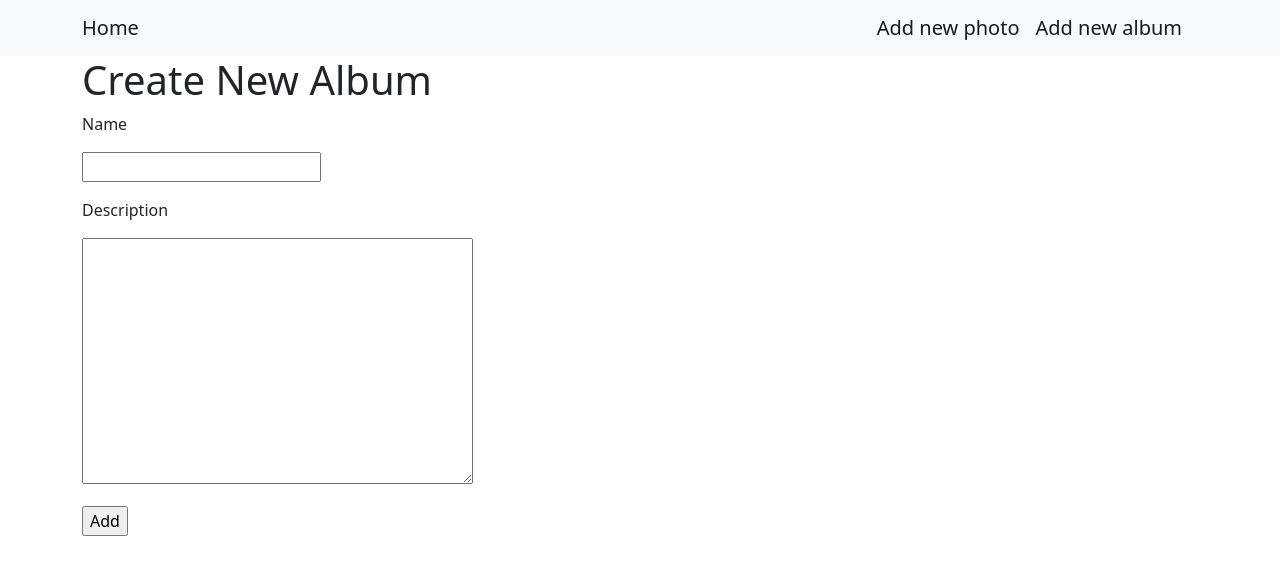
After one commit to Zhibekkas/exam_9, a Django app: page /album/add/ in a window 1280 px wide. The commit adds this page. Shown: the top 575 px of the page. Run offline with Django 4.2, Linux system fonts and the light colour scheme.

Commit message:
CRUD for Album was written

```diff
--- a/source/webapp/admin.py
+++ b/source/webapp/admin.py
@@ -3,7 +3,7 @@ from webapp.models import Photo, Album
 
 
 class PhotoAdmin(admin.ModelAdmin):
-    list_display = ['id', 'picture', 'caption', 'created_at', 'author', 'album', 'is_private']
+    list_display = ['id', 'picture', 'caption', 'created_at', 'album', 'is_private']
     list_filter = ['author']
     search_fields = ['caption', 'author']
     fields = ['picture', 'caption', 'created_at', 'author', 'album', 'is_private']
@@ -11,7 +11,7 @@ class PhotoAdmin(admin.ModelAdmin):
 
 
 class AlbumAdmin(admin.ModelAdmin):
-    list_display = ['id', 'name', 'description', 'author', 'creation_date', 'is_private']
+    list_display = ['id', 'name', 'description', 'creation_date', 'is_private']
     list_filter = ['name']
     search_fields = ['name']
     fields = ['name', 'description', 'author', 'creation_date', 'is_private']
--- a/source/webapp/forms.py
+++ b/source/webapp/forms.py
@@ -5,4 +5,10 @@ from webapp.models import Photo, Album
 class PhotoForm(forms.ModelForm):
     class Meta:
         model = Photo
-        fields = ("picture", "caption", "album")
+        fields = ["picture", "caption", "album"]
+
+
+class AlbumForm(forms.ModelForm):
+    class Meta:
+        model = Album
+        fields = ["name", "description"]
--- a/source/webapp/models.py
+++ b/source/webapp/models.py
@@ -7,17 +7,13 @@ class Photo(models.Model):
     picture = models.ImageField(null=False, blank=False, verbose_name='Photo', upload_to='uploads')
     caption = models.CharField(null=False, blank=False, verbose_name='Caption', max_length=100)
     created_at = models.DateTimeField(auto_now_add=True, verbose_name="Creation date")
-    author = models.ForeignKey(
+    author = models.ManyToManyField(
         User,
         related_name="photos",
-        on_delete=models.CASCADE,
-        default=1,
-        verbose_name="Author",
-        null=False,
-        blank=False
+        verbose_name="Author"
     )
     album = models.ForeignKey('webapp.Album', on_delete=models.CASCADE,
-                              verbose_name="Album", null=True, blank=True)
+                              verbose_name="Album", null=True, blank=True, related_name='photos')
     is_private = models.BooleanField(default=False, verbose_name='Privacy')
 
     class Meta:
@@ -25,20 +21,16 @@ class Photo(models.Model):
         verbose_name_plural = "Photos"
 
     def __str__(self) -> str:
-        return f"info: {self.caption}. {self.author.username}"
+        return f'{self.caption}'
 
 
 class Album(models.Model):
     name = models.CharField(null=False, blank=False, verbose_name='Name', max_length=100)
     description = models.TextField(null=True, blank=True, verbose_name='Description', max_length=2000)
-    author = models.ForeignKey(
+    author = models.ManyToManyField(
         User,
         related_name="albums",
-        on_delete=models.CASCADE,
-        default=1,
-        verbose_name="Author",
-        null=False,
-        blank=False
+        verbose_name="Author"
     )
     creation_date = models.DateTimeField(auto_now_add=True, verbose_name="Creation date")
     is_private = models.BooleanField(default=False, verbose_name='Privacy')
@@ -48,4 +40,4 @@ class Album(models.Model):
         verbose_name_plural = "Albums"
 
     def __str__(self) -> str:
-        return f"info: {self.name}"
+        return f'{self.name}'
--- /dev/null
+++ b/source/webapp/templates/albums/create.html
@@ -0,0 +1,11 @@
+{% extends 'base.html' %}
+
+{% block title %}Create album{% endblock %}
+{% block nav %}{% endblock %}
+{% block content %}
+    <h1>Create New Album</h1>
+
+    <form method="post">
+        {% include "partial/form.html" with button_text="Add" %}
+    </form>
+{% endblock %}
--- a/source/webapp/templates/base.html
+++ b/source/webapp/templates/base.html
@@ -29,6 +29,9 @@
 <li class="nav-item">
                                 <a class ="navbar-brand" href="{% url 'webapp:photo_add' %}">Add new photo</a>
                             </li>
+                    <li class="nav-item">
+                                <a class ="navbar-brand" href="{% url 'webapp:album_add' %}">Add new album</a>
+                            </li>
                     </ul>
                 </div>
 
--- a/source/webapp/templates/partial/form.html
+++ b/source/webapp/templates/partial/form.html
@@ -1,20 +1,14 @@
-{% if not fields_only %}
-    {% csrf_token %}
-{% endif %}
-
+{% csrf_token %}
 {% for error in form.non_field_errors %}
-   <p class="text-danger">{{ error }}</p>
+   <p class="form-error">{{ error }}</p>
 {% endfor %}
-
 {% for field in form %}
-    <p><label for="{{ field.id_for_label }}">{{ field.label }}</label></p>
-    {% for error in field.errors %}
-        <p class="text-danger">{{ error }}</p>
-    {% endfor %}
-    {{ field }}
+   <p><label for="{{ field.id_for_label }}">{{ field.label }}</label></p>
+   {% for error in field.errors %}
+       <p class="form-error">{{ error }}</p>
+   {% endfor %}
+   <p>{{ field }}</p>
 {% endfor %}
-
-<br>
 {% if not fields_only %}
     <input type="submit" value={{ button_text|default:"Save" }} >
 {% endif %}
--- a/source/webapp/templates/photos/index_view.html
+++ b/source/webapp/templates/photos/index_view.html
@@ -6,9 +6,9 @@
       <img class="photo" src="{{ photo.picture.url }}" alt="photo">
      <div class="card-body">
          <p class="card-text"> Caption: {{ photo.caption }}</p>
-         <p class="card-text"> Author: {{ photo.author }}</p>
+         <p class="card-text"> Author: {{ photo.author.username }}</p>
            {% if photo.album %}
-         <a href="#"><p class="card-text"> Album: {{ photo.album }}</p></a>
+         <a href="{% url 'webapp:album_view' photo.album.pk %}"><p class="card-text"> Album: {{ photo.album }}</p></a>
          {% endif %}
          <p class="card-text"> Date: {{ photo.created_at }}</p>
      <a href="{% url 'webapp:view' photo.pk %}"><h4>Details</h4></a>
--- a/source/webapp/urls.py
+++ b/source/webapp/urls.py
@@ -1,5 +1,6 @@
 from django.urls import path
 from webapp.views.photos import IndexView, PhotoView, PhotoCreateView, PhotoDeleteView, PhotoUpdateView
+from webapp.views.albums import AlbumCreateView, AlbumDeleteView, AlbumDetailView, AlbumUpdateView
 app_name = 'webapp'
 
 urlpatterns = [
@@ -7,6 +8,10 @@ urlpatterns = [
     path('photo/<int:pk>/', PhotoView.as_view(), name="view"),
     path('photo/add/', PhotoCreateView.as_view(), name="photo_add"),
     path('photo/<int:pk>/delete/', PhotoDeleteView.as_view(), name="delete_photo"),
-    path('photo/<int:pk>/edit/', PhotoUpdateView.as_view(), name="edit_photo")
+    path('photo/<int:pk>/edit/', PhotoUpdateView.as_view(), name="edit_photo"),
+    path('album/add/', AlbumCreateView.as_view(), name='album_add'),
+    path('album/<int:pk>/update/', AlbumUpdateView.as_view(), name='album_update'),
+    path('album/<int:pk>/delete/', AlbumDeleteView.as_view(), name='album_delete'),
+    path('album/<int:pk>/', AlbumDetailView.as_view(), name="album_view"),
 
 ]
--- a/source/webapp/views/__init__.py
+++ b/source/webapp/views/__init__.py
@@ -1 +1,2 @@
 from .photos import *
+from .albums import *
--- /dev/null
+++ b/source/webapp/views/albums.py
@@ -0,0 +1,53 @@
+from django.shortcuts import get_object_or_404, redirect
+from webapp.models import Photo, Album
+from webapp.forms import AlbumForm
+from django.views.generic import CreateView, UpdateView, DeleteView, DetailView
+from django.urls import reverse
+
+
+
+class AlbumCreateView(CreateView):
+    model = Album
+    form_class = AlbumForm
+    template_name = "albums/create.html"
+
+    def form_valid(self, form):
+        response = super(AlbumCreateView, self).form_valid(form)
+        self.object.author.add(self.request.user)
+        return response
+
+    def get_success_url(self):
+        return reverse('webapp:album_view', kwargs={'pk': self.object.pk})
+
+
+class AlbumDeleteView(DeleteView):
+    model = Album
+
+    def get(self, request, *args, **kwargs):
+        return super().delete(request, *args, **kwargs)
+
+    def get_success_url(self):
+        return reverse("webapp:index")
+
+
+class AlbumDetailView(DetailView):
+    template_name = 'albums/view.html'
+    model = Album
+    context_object_name = 'album'
+
+    def get_context_data(self, **kwargs):
+        context = super().get_context_data(**kwargs)
+        photos = self.object.photos.order_by("-created_at")
+        author = self.object.author.all()
+        context['photos'] = photos
+        context['author'] = author
+        return context
+
+
+class AlbumUpdateView(UpdateView):
+    model = Album
+    template_name = 'albums/update.html'
+    form_class = AlbumForm
+
+    def get_success_url(self):
+        return reverse("webapp:album_view", kwargs={"pk": self.object.pk})
```
Also changed, not shown: source/webapp/templates/albums/update.html (added, +12 -0 lines), source/webapp/templates/albums/view.html (added, +16 -0 lines), source/webapp/templates/photos/view.html (+7 -3 lines), source/webapp/views/photos.py (+11 -2 lines), source/webapp/migrations/0002_alter_photo_album.py (added), source/webapp/migrations/0003_remove_album_author_album_author_remove_photo_author_and_more.py (added).
